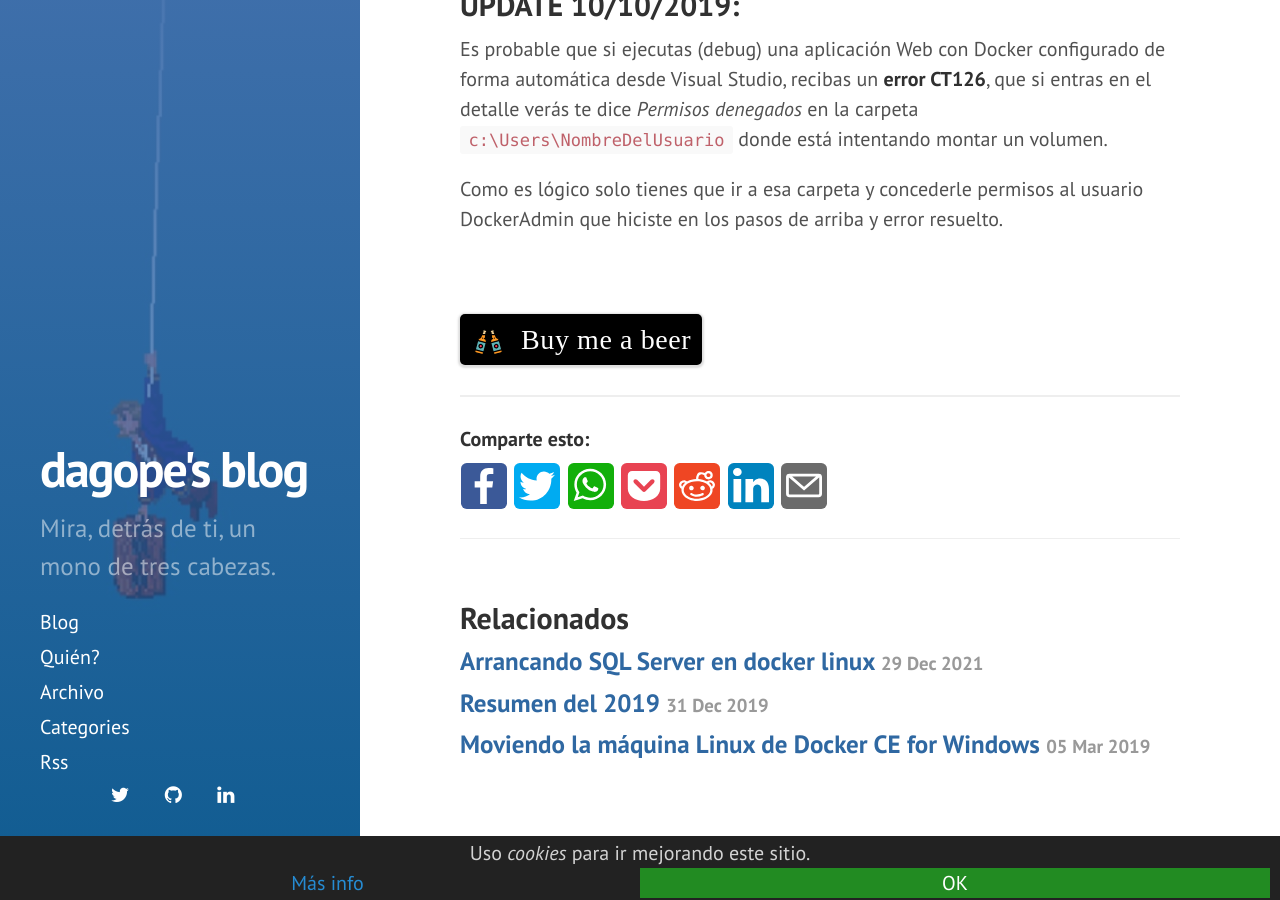
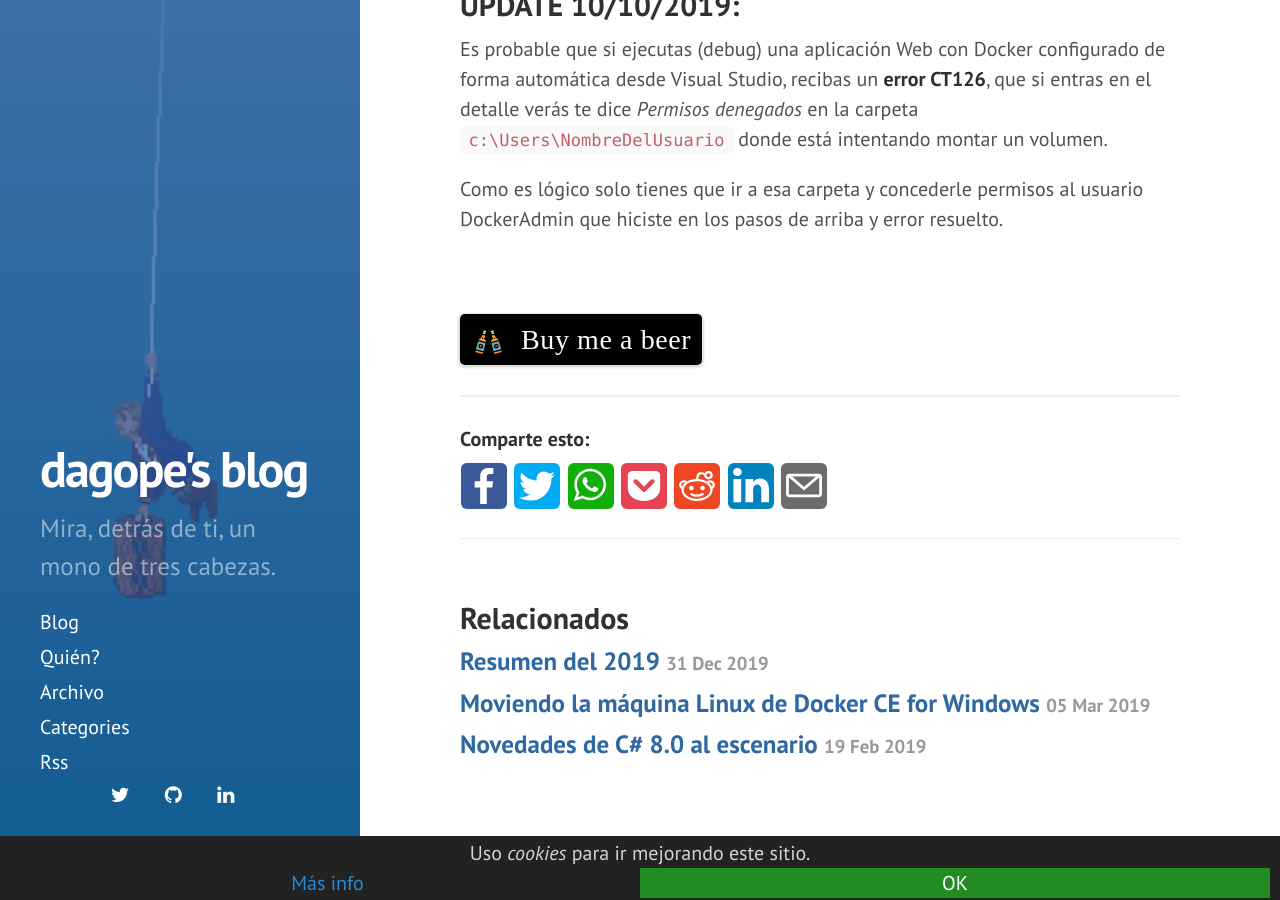
Before and after one commit to dagope/dagope.github.io, a Jekyll site: the page built from _posts/2019-03-11-compartir-discos-docker-usuario-azuread.md, in a window 1280 px wide and 900 px high, scrolled down 2031 px. Built offline with Jekyll 4.4.1, drawn with Linux system fonts in a browser that asks for light colours; nearby versions of some CDN libraries; comment, search, counter and statistics services are not loaded.

Commit message:
unpublished

```diff
--- a/_posts/2020-11-18-run-sqlserver-docker.md
+++ b/_posts/2020-11-18-run-sqlserver-docker.md
@@ -1,6 +1,6 @@
 ---
-published: true
-date: 2021-12-29 23:00:00 +0100
+published: false
+date: 2020-12-29 23:00:00 +0100
 layout: post
 title: "Arrancando SQL Server en docker linux"
 author: David Gonzalo
```
